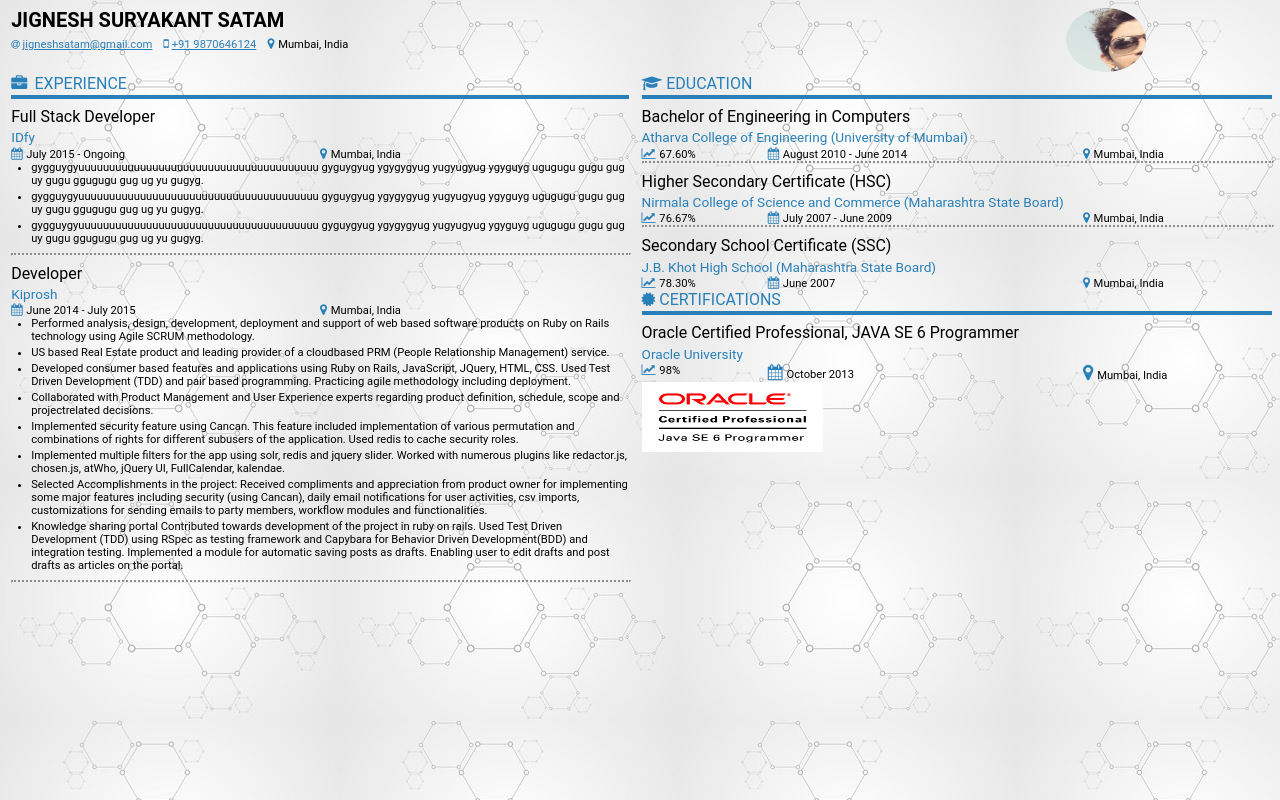
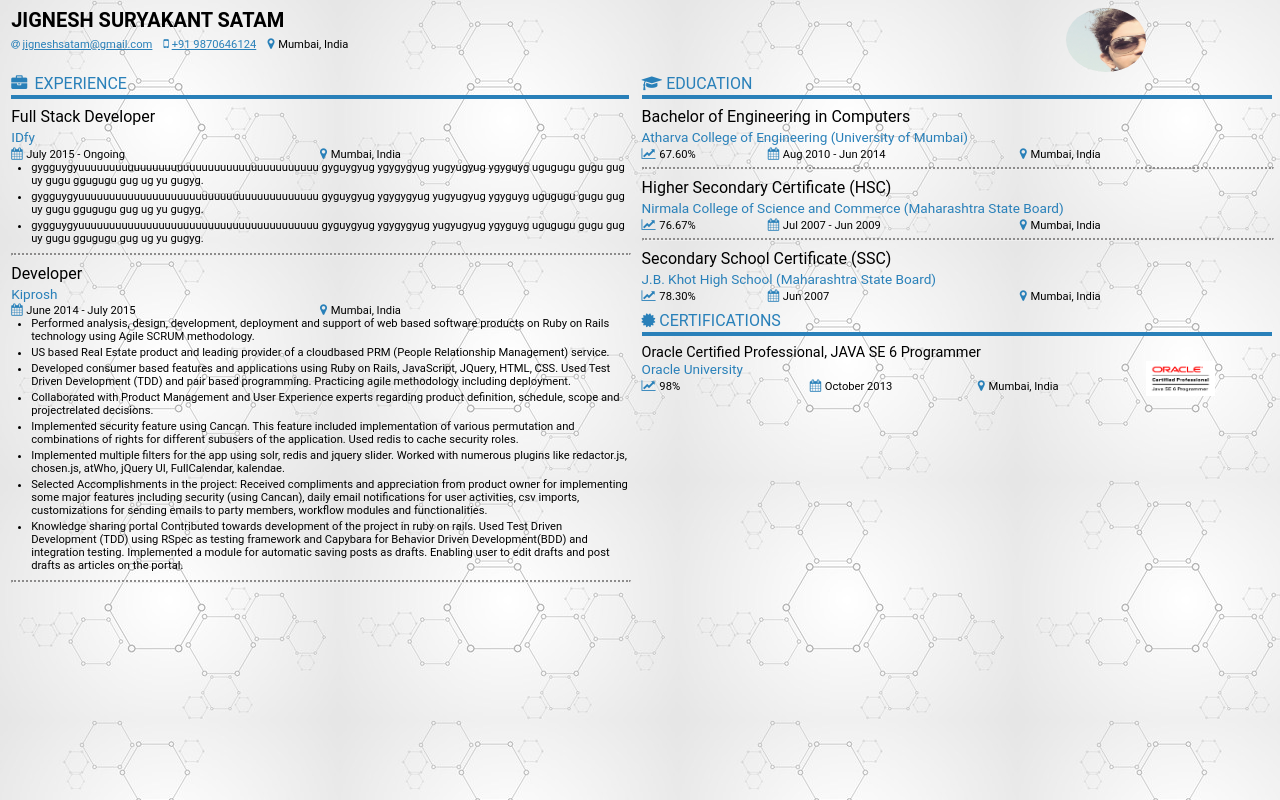
Before and after one commit to JigneshSatam/resume-builder, a plain HTML site: page New Text Document.html in a window 1280 px wide. Drawn offline with Linux system fonts and the light colour scheme; a web font is replaced by a local one.

Commit message:
fixed certification

```diff
--- a/New Text Document.html
+++ b/New Text Document.html
@@ -35,7 +35,7 @@
         margin-bottom: 0.2em;
       }
       .sub_topic_seperator{
-        border-top: 2px dotted #8c8b8b;
+        border-top: 0.15em dotted #8c8b8b;
         width: 100%;
         clear: both;
       }
@@ -117,12 +117,13 @@
       .clear{
         clear: both;
       }
-      .exp_time_place .fa, .edu_content .fa {
+      .exp_time_place .fa, .edu_content .fa, .certi_content .fa{
         margin-right: 0.3em;
         font-size: 1.1em;
       }
-      .edu_content{
+      .edu_content, .certi_content{
         font-size: 0.7em;
+        height: 1em;
       }
       .edu_content div{
         float: left;
@@ -131,10 +132,27 @@
         width: 20%
       }
       .edu_content .date{
-        width: 50%
+        width: 40%
       }
       .edu_content .location{
         width: 30%
+      }
+      .fa-certificate{
+        margin-right: 0.25em;
+      }
+      .certi_by{
+        font-size: 0.9em;
+      }
+      .certi_content div{
+        width: calc(100% / 3);
+        float: left;
+      }
+      .certi_content_n_logo .content{
+        width: 80%;
+      }
+      .logo img{
+        height: 2.2em;
+        width: 4.3em;
       }
     </style>
   <head>
@@ -270,7 +288,7 @@
                 <i class="fa fa-line-chart"></i>67.60%
               </div>
               <div class="date">
-                <i class="fa fa-calendar"></i>August 2010 - June 2014
+                <i class="fa fa-calendar"></i>Aug 2010 - Jun 2014
               </div>
               <div class="location">
                 <i class="fa fa-map-marker"></i>Mumbai, India
@@ -290,7 +308,7 @@
                 <i class="fa fa-line-chart"></i>76.67%
               </div>
               <div class="date">
-                <i class="fa fa-calendar"></i>July 2007 - June 2009
+                <i class="fa fa-calendar"></i>Jul 2007 - Jun 2009
               </div>
               <div class="location">
                 <i class="fa fa-map-marker"></i>Mumbai, India
@@ -310,7 +328,7 @@
                 <i class="fa fa-line-chart"></i>78.30%
               </div>
               <div class="date">
-                <i class="fa fa-calendar"></i>June 2007
+                <i class="fa fa-calendar"></i>Jun 2007
               </div>
               <div class="location">
                 <i class="fa fa-map-marker"></i>Mumbai, India
@@ -320,34 +338,34 @@
         </div>
         <div style="width: 100%">
           <div class="topic">
-            <i class="fa fa-certificate" style="margin-right: 4px;"></i>CERTIFICATIONS
+            <i class="fa fa-certificate"></i>CERTIFICATIONS
           </div>
           <div>
             <hr class="topic_seperator">
           </div>
           <div class="sub_topics">
-            <div class="position">
+            <div class="certi_by">
               Oracle Certified Professional, JAVA SE 6 Programmer
             </div>
-            <div class="content_n_logo">
-              <div class="content">
+            <div class="certi_content_n_logo">
+              <div class="content float_left">
                 <div class="company_name">
                   Oracle University
                 </div>
-                <div class="edu_content">
+                <div class="certi_content">
                   <div class="score">
                     <i class="fa fa-line-chart"></i>98%
                   </div>
                   <div class="date">
-                    <i class="fa fa-calendar" style="font-size:16px; margin-right: 4px;"></i>October 2013
+                    <i class="fa fa-calendar"></i>October 2013
                   </div>
                   <div class="location">
-                    <i class="fa fa-map-marker" style="font-size:18px; margin-right: 4px;"></i>Mumbai, India
+                    <i class="fa fa-map-marker"></i>Mumbai, India
                   </div>
                 </div>
               </div>
-              <div class="logo">
-                <img src="img2.bmp" style="width: 181px; height: 70px;">
+              <div class="logo float_left">
+                <img src="img2.bmp">
               </div>
             </div>
           </div>
```
Also changed, not shown: 1 other file.
